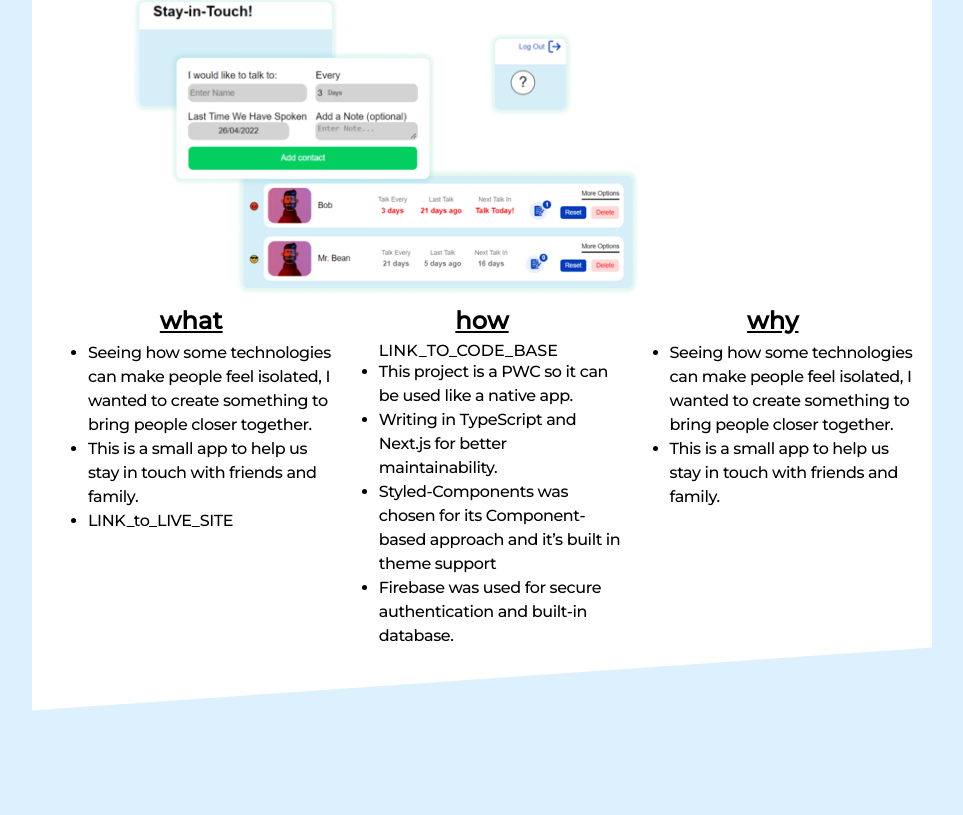
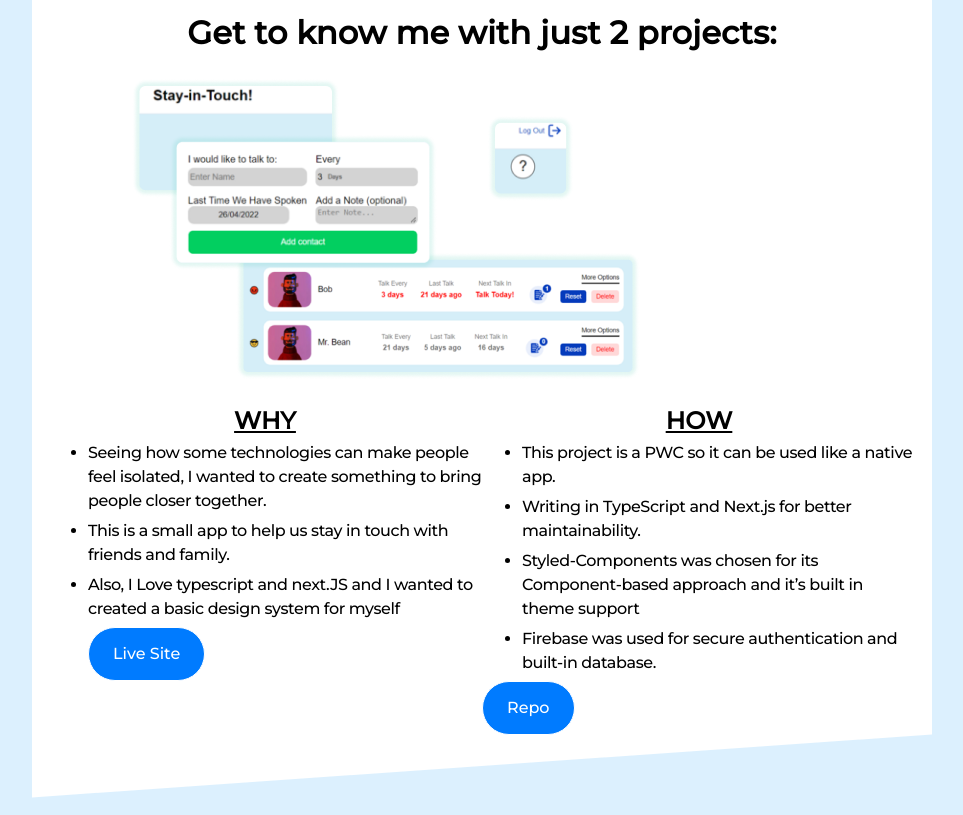
Before and after one commit to idomand/portofilo, a React (Vite) app: page / in a window 1280 px wide. Shown: the part 1300-2115 px from the top of the page, without its empty margins (158-1121 px from the left). Before the commit the page ends 2028 px from the top, so only its background shows below. Built offline with nearby package versions, Linux system fonts and the light colour scheme; a web font is replaced by a local one.

Commit message:
adding new CV

```diff
--- a/src/Components/StayInTouchProject.tsx
+++ b/src/Components/StayInTouchProject.tsx
@@ -2,20 +2,40 @@ import React from "react";
 import { styled } from "styled-components";
 import { Header3, ListItem, UL } from "../styles/common/Text";
 import stayInTouchPicture from "../assets/stayintouch.png";
+import { BasicLink } from "../styles/common/Links";
+
 type Props = {};
 
 const StayInTouchProjectWrapper = styled.div`
   display: flex;
   justify-content: space-between;
+  margin-top: 16px;
 `;
 
 const ProjectSubSection = styled.div`
-  max-width: 33%;
+  max-width: 50%;
 `;
 
 const ProjectPicture = styled.picture`
   margin: 0 auto 16px;
 `;
+
+const ProjectLink = styled(BasicLink)`
+  margin: 0 auto 0;
+  font-size: 16px;
+`;
+
+const ProjectLink_Live = styled(ProjectLink).attrs(() => {
+  return {
+    href: "https://stay-in-touch.vercel.app/",
+  };
+})``;
+
+const ProjectLink_Repo = styled(ProjectLink).attrs(() => {
+  return {
+    href: "https://github.com/idomand/stayInTouch",
+  };
+})``;
 
 export default function StayInTouchProject({}: Props) {
   return (
@@ -25,7 +45,7 @@ export default function StayInTouchProject({}: Props) {
       </ProjectPicture>
       <StayInTouchProjectWrapper>
         <ProjectSubSection>
-          <Header3>what</Header3>
+          <Header3>WHY</Header3>
           <UL>
             <ListItem>
               Seeing how some technologies can make people feel isolated, I
@@ -35,13 +55,17 @@ export default function StayInTouchProject({}: Props) {
               This is a small app to help us stay in touch with friends and
               family.
             </ListItem>
-            <ListItem>LINK_to_LIVE_SITE</ListItem>
+            <ListItem>
+              Also, I Love typescript and next.JS and I wanted to created a
+              basic design system for myself
+            </ListItem>
+
+            <ProjectLink_Live>Live Site</ProjectLink_Live>
           </UL>
         </ProjectSubSection>
         <ProjectSubSection>
-          <Header3>how</Header3>
+          <Header3>HOW</Header3>
           <UL>
-            LINK_TO_CODE_BASE
             <ListItem>
               This project is a PWC so it can be used like a native app.
             </ListItem>
@@ -56,19 +80,7 @@ export default function StayInTouchProject({}: Props) {
               Firebase was used for secure authentication and built-in database.
             </ListItem>
           </UL>
-        </ProjectSubSection>
-        <ProjectSubSection>
-          <Header3>why</Header3>
-          <UL>
-            <ListItem>
-              Seeing how some technologies can make people feel isolated, I
-              wanted to create something to bring people closer together.
-            </ListItem>
-            <ListItem>
-              This is a small app to help us stay in touch with friends and
-              family.
-            </ListItem>
-          </UL>
+          <ProjectLink_Repo>Repo</ProjectLink_Repo>
         </ProjectSubSection>
       </StayInTouchProjectWrapper>
     </>
--- a/src/styles/common/Text.ts
+++ b/src/styles/common/Text.ts
@@ -57,4 +57,5 @@ export const ListItem = styled.li`
   font-weight: 500;
   line-height: 150%;
   letter-spacing: -0.4px;
+  margin-bottom: 6px;
 `;
```
Also changed, not shown: 1 other file (tests, documents, lock files or other folders).
